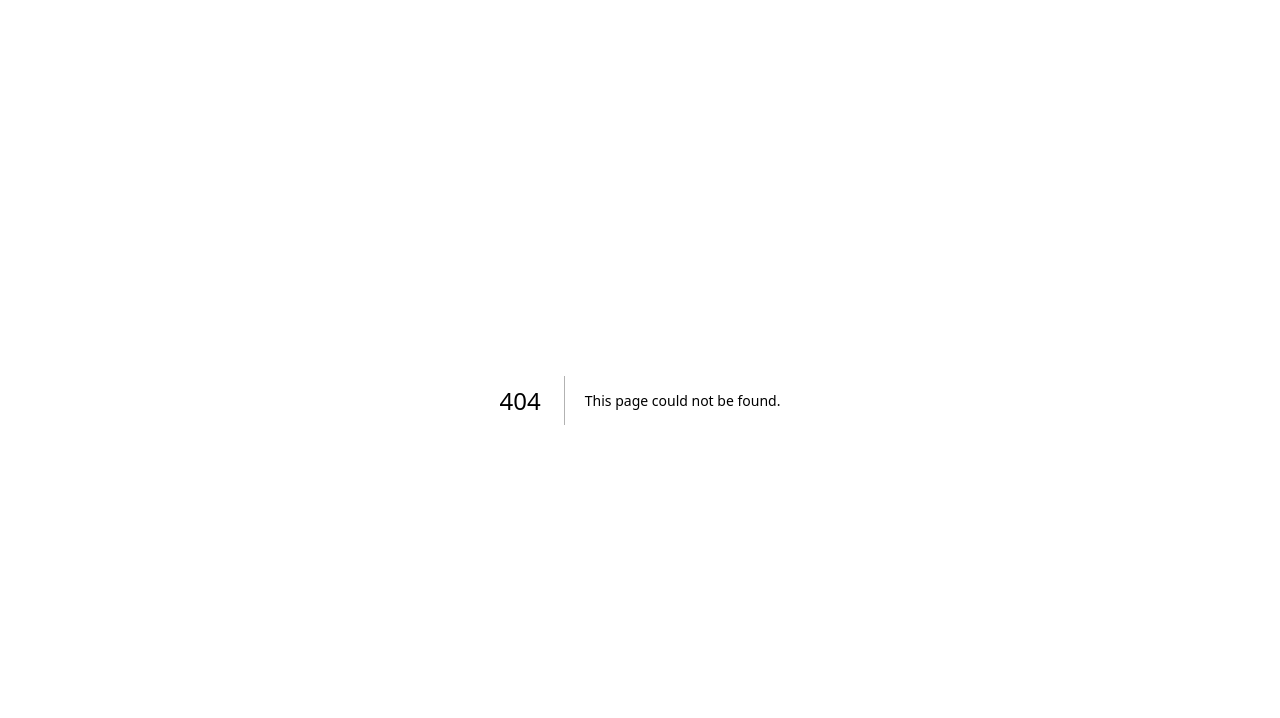
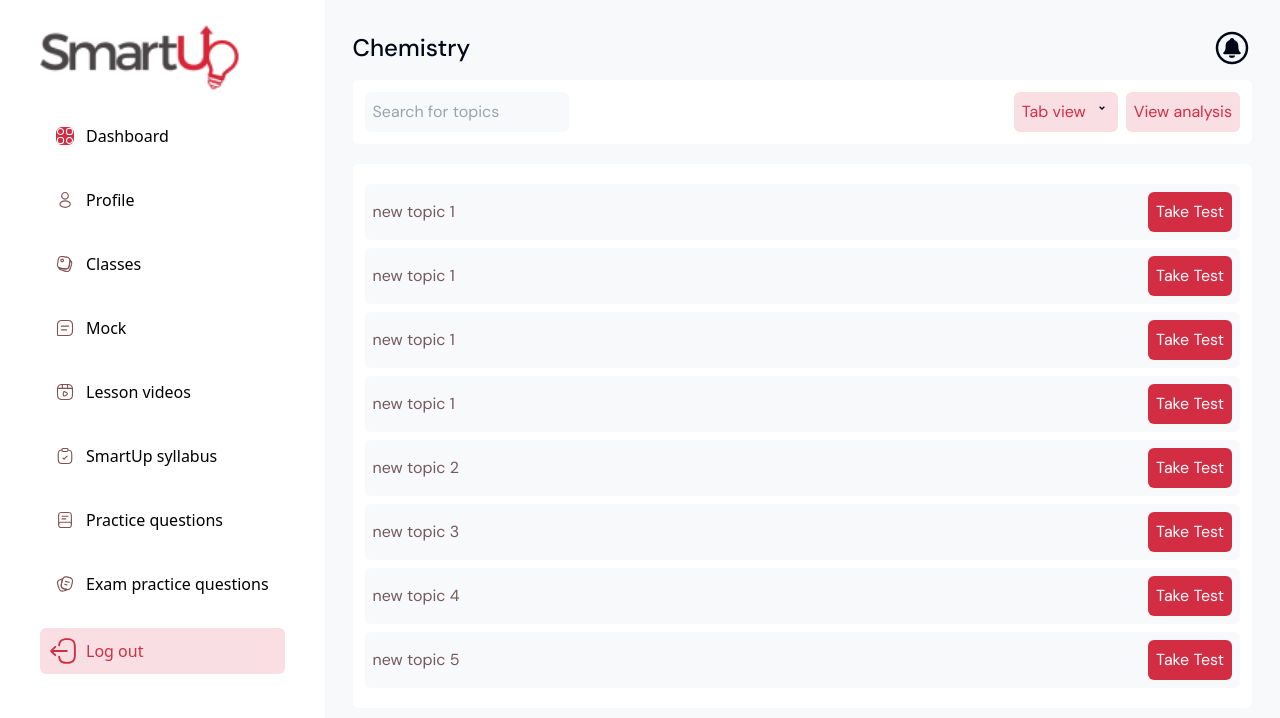
Before and after one commit to Lukman10a/smartupweb, a Next.js app: page /practiceQuestion/Chemistry in a window 1280 px wide. Before the commit this address had no page. Shown: the top 718 px of the page. Built offline with nearby package versions, Linux system fonts and the light colour scheme.

Commit message:
create the practice question detail component

```diff
--- a/data.ts
+++ b/data.ts
@@ -22,3 +22,68 @@ export const LEFT_DATA: LeftDataItem[] = [
     slug: "/classes",
   },
 ];
+
+interface PracticeDataItem {
+  title: string;
+  id: number;
+  question: String[];
+}
+
+export const PRACTICE_DATA: PracticeDataItem[] = [
+  {
+    title: "Mathematics",
+    id: 1,
+    question: [
+      "General mathematics",
+      "Algebra",
+      "Quadratic equations",
+      "Circle geometry",
+      "Points, lines and planes",
+      "Numeric methods",
+      "Calculus",
+      "Linear programming",
+    ],
+  },
+  {
+    title: "English",
+    id: 2,
+    question: [
+      "new topic 1",
+      "new topic 1",
+      "new topic 1",
+      "new topic 1",
+      "new topic 2",
+      "new topic 3",
+      "new topic 4",
+      "new topic 5",
+    ],
+  },
+  {
+    title: "Physics",
+    id: 3,
+    question: [
+      "new topic 1",
+      "new topic 1",
+      "new topic 1",
+      "new topic 1",
+      "new topic 2",
+      "new topic 3",
+      "new topic 4",
+      "new topic 5",
+    ],
+  },
+  {
+    title: "Chemistry",
+    id: 4,
+    question: [
+      "new topic 1",
+      "new topic 1",
+      "new topic 1",
+      "new topic 1",
+      "new topic 2",
+      "new topic 3",
+      "new topic 4",
+      "new topic 5",
+    ],
+  },
+];
--- a/src/components/leftDashboard/index.tsx
+++ b/src/components/leftDashboard/index.tsx
@@ -6,6 +6,7 @@ import { useRouter } from "next/router";
 
 export default function LeftDashboard() {
   const router = useRouter();
+
   return (
     <section className="bg-white p-6 px-10 space-y-6">
       <Image src={"/assets/logo.png"} alt="" width={200} height={200} />
--- a/src/components/leftDashboard/leftDetails.tsx
+++ b/src/components/leftDashboard/leftDetails.tsx
@@ -6,8 +6,8 @@ import Link from "next/link";
 export const LeftDetails = ({
   title,
   icon,
+  slug,
   isActive,
-  slug,
 }: {
   title: string;
   icon: string;
--- /dev/null
+++ b/src/components/topicContainer.tsx
@@ -0,0 +1,15 @@
+import React from "react";
+
+interface TopicContainerProps {
+  topic: String; // Add other properties as needed
+}
+
+export default function TopicContainer({ topic }: TopicContainerProps) {
+  console.log(topic);
+  return (
+    <div className="flex justify-between p-2 my-2 items-center bg-[#F8F9FB] rounded-md">
+      <p className="text-[#74595D]">{topic}</p>
+      <div className="bg-[#D32D44] rounded-md text-white p-2">Take Test</div>
+    </div>
+  );
+}
--- a/src/pages/_app.tsx
+++ b/src/pages/_app.tsx
@@ -3,15 +3,18 @@ import type { AppProps } from "next/app";
 
 import { QueryClient, QueryClientProvider } from "@tanstack/react-query";
 import { DmSans } from "@/lib/utils";
+import Layout from "@/components/Layout";
 
 const queryClient = new QueryClient();
 
 export default function App({ Component, pageProps }: AppProps) {
   return (
     <QueryClientProvider client={queryClient}>
-      <main className={`${DmSans.className} ${DmSans.variable}`}>
-        <Component {...pageProps} />
-      </main>
+      <Layout>
+        <main className={`${DmSans.className} ${DmSans.variable}`}>
+          <Component {...pageProps} />
+        </main>
+      </Layout>
     </QueryClientProvider>
   );
 }
--- a/src/pages/index.tsx
+++ b/src/pages/index.tsx
@@ -1,10 +1,9 @@
-import Layout from "@/components/Layout";
 import RightDashboard from "@/components/rightDashboard";
 
 export default function Home() {
   return (
-    <Layout>
+    <div>
       <RightDashboard />
-    </Layout>
+    </div>
   );
 }
--- /dev/null
+++ b/src/pages/practiceQuestion/[slug].tsx
@@ -0,0 +1,51 @@
+import { useRouter } from "next/router";
+import React from "react";
+import { IoNotificationsCircleOutline } from "react-icons/io5";
+import { RiArrowDropDownLine } from "react-icons/ri";
+import { PRACTICE_DATA } from "../../../data";
+import TopicContainer from "@/components/topicContainer";
+
+export default function Practice() {
+  const { query } = useRouter();
+  const filteredQuestion = PRACTICE_DATA.filter(
+    (item) => item.title === query.slug
+  );
+  console.log(filteredQuestion);
+
+  return (
+    <div>
+      <div className="flex justify-between items-center mb-3">
+        <p className="font-medium text-2xl font-dm_sans">
+          {filteredQuestion[0].title}
+        </p>
+        <div className="flex items-center gap-2">
+          <IoNotificationsCircleOutline size={40} />
+        </div>
+      </div>
+
+      <div className="flex bg-white items-center justify-between rounded-md mx-auto p-3">
+        <input
+          type="text"
+          placeholder="Search for topics"
+          className="bg-[#F8F9FB] p-2 rounded-md"
+        />
+        <div className="flex gap-2">
+          <div className="flex gap-2 bg-[#D32D4426] p-2 rounded-md">
+            <p className="text-[#D32D44]">Tab view</p>
+            <RiArrowDropDownLine />
+          </div>
+
+          <p className="bg-[#D32D4426] text-[#D32D44] p-2 rounded-md">
+            View analysis
+          </p>
+        </div>
+      </div>
+
+      <div className="bg-white mt-5 rounded-md p-3">
+        {filteredQuestion[0].question.map((item) => (
+          <TopicContainer topic={item} />
+        ))}
+      </div>
+    </div>
+  );
+}
--- a/src/pages/practiceQuestion.tsx
+++ b/src/pages/practiceQuestion/index.tsx
@@ -1,15 +1,16 @@
-import Layout from "@/components/Layout";
 import Card from "@/components/rightDashboard/card";
 import SummaryContainer from "@/components/rightDashboard/cardContainer";
+import Link from "next/link";
 import { Input } from "postcss";
 import React from "react";
 import { CgProfile } from "react-icons/cg";
 import { IoNotificationsCircleOutline } from "react-icons/io5";
 import { TfiCup } from "react-icons/tfi";
+import { PRACTICE_DATA } from "../../../data";
 
 export default function PracticeQuestion() {
   return (
-    <Layout>
+    <section>
       <div className="flex justify-between items-center mb-3">
         <p className="font-medium text-2xl font-dm_sans">Practice questions</p>
         <div className="flex items-center gap-2">
@@ -37,10 +38,11 @@ export default function PracticeQuestion() {
       <section>
         <div className="grid grid-rows-3 justify-between space-y-4">
           <div className="bg-white grid grid-cols-4 p-3 px-5 gap-12 rounded-md">
-            <Card titlePoints={"Mathematics"} subtitle="24 tests available" />
-            <Card titlePoints={"English"} subtitle="24 tests available" />
-            <Card titlePoints={"Physics"} subtitle="24 tests available" />
-            <Card titlePoints={"Chemistry"} subtitle="24 tests available" />
+            {PRACTICE_DATA.map((item) => (
+              <Link href={`/practiceQuestion/${item.title}`} key={item.id}>
+                <Card titlePoints={item.title} subtitle="24 tests available" />
+              </Link>
+            ))}
           </div>
 
           <div className="bg-white grid grid-cols-4 p-3 px-5 gap-12 rounded-md">
@@ -58,6 +60,6 @@ export default function PracticeQuestion() {
           </div>
         </div>
       </section>
-    </Layout>
+    </section>
   );
 }
--- a/src/pages/profile.tsx
+++ b/src/pages/profile.tsx
@@ -1,4 +1,3 @@
-import Layout from "@/components/Layout";
 import Card from "@/components/rightDashboard/card";
 import SummaryContainer from "@/components/rightDashboard/cardContainer";
 import TableContainer from "@/components/table";
@@ -9,7 +8,7 @@ import { TfiCup } from "react-icons/tfi";
 
 const Profile = () => {
   return (
-    <Layout>
+    <section>
       <div className="flex justify-between items-center mb-3">
         <p className="font-medium text-2xl font-dm_sans">Profile</p>
         <div className="flex items-center gap-2">
@@ -85,7 +84,7 @@ const Profile = () => {
       </section>
 
       <TableContainer />
-    </Layout>
+    </section>
   );
 };
 
```
